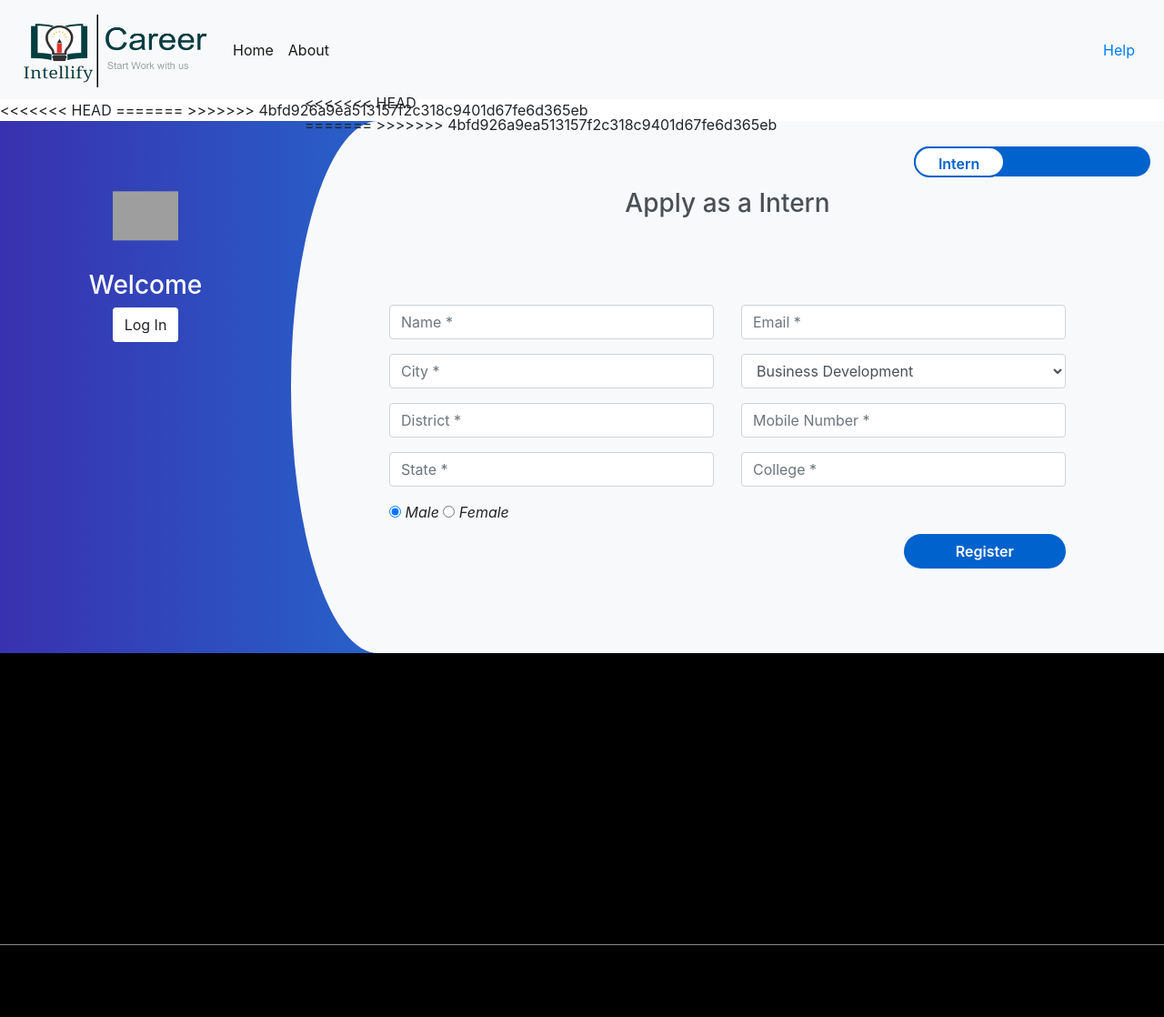
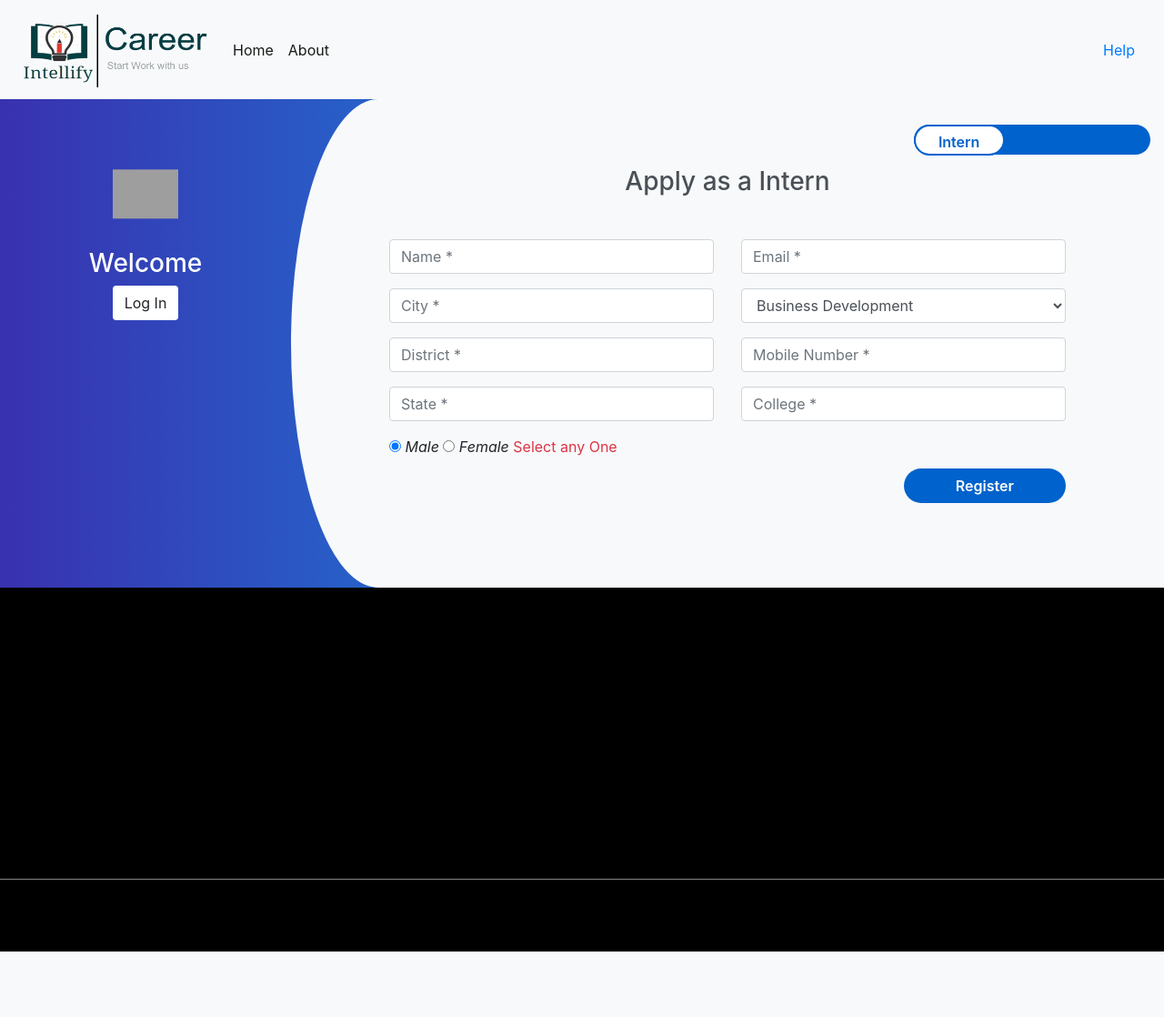
Before and after one commit to amardeepsoni/BDA_Portal, a CodeIgniter app: page /database/index.php/register/index in a window 1280 px wide. Shown: the whole page at 91% size. After the commit the page ends 1046 px from the top, so only its background shows below. Run offline with CodeIgniter, Linux system fonts and the light colour scheme; some libraries are stand-ins or nearby versions; grey boxes are pictures that could not be loaded.

Commit message:
resolve conflict

```diff
--- a/application/views/Register.php
+++ b/application/views/Register.php
@@ -7,14 +7,8 @@
 
 
 <script type="text/javascript" src="https://ajax.googleapis.com/ajax/libs/jquery/3.4.1/jquery.min.js"></script>
-<style type="text/css">
-    span{
-        display: none;
-    }
 
-</style>
-<<<<<<< HEAD
-=======
+
 <script type="text/javascript" src="https://ajax.googleapis.com/ajax/libs/jquery/3.4.1/jquery.min.js"></script>
     <script src="https://unpkg.com/sweetalert/dist/sweetalert.min.js"></script>
     <?php
@@ -54,7 +48,7 @@ showConfirmButton: false,
 
 }
 ?>
->>>>>>> 4bfd926a9ea513157f2c318c9401d67fe6d365eb
+
 <div class="modal" id="myModal">
   <div class="modal-dialog">
     <div class="modal-content">
@@ -108,13 +102,8 @@ showConfirmButton: false,
                             <div class="tab-pane fade show active" id="home" role="tabpanel" aria-labelledby="home-tab">
 
                                 <h3 class="register-heading">Apply as a Intern</h3>
-<<<<<<< HEAD
-                                 <form method="post" action="<?php echo base_url(); ?>/Register/take_data_intern">
 
-=======
-                                 <form method="post" action="<?php echo base_url(); ?>Register/take_data_intern">
->>>>>>> 4bfd926a9ea513157f2c318c9401d67fe6d365eb
-                                <div class="row register-form">
+                                 <form method="post" action="<?php echo base_url(); ?>Register/take_data_intern">                  <div class="row register-form">
                                     <div class="col-md-6">
 
                                         <div class="form-group">
```
